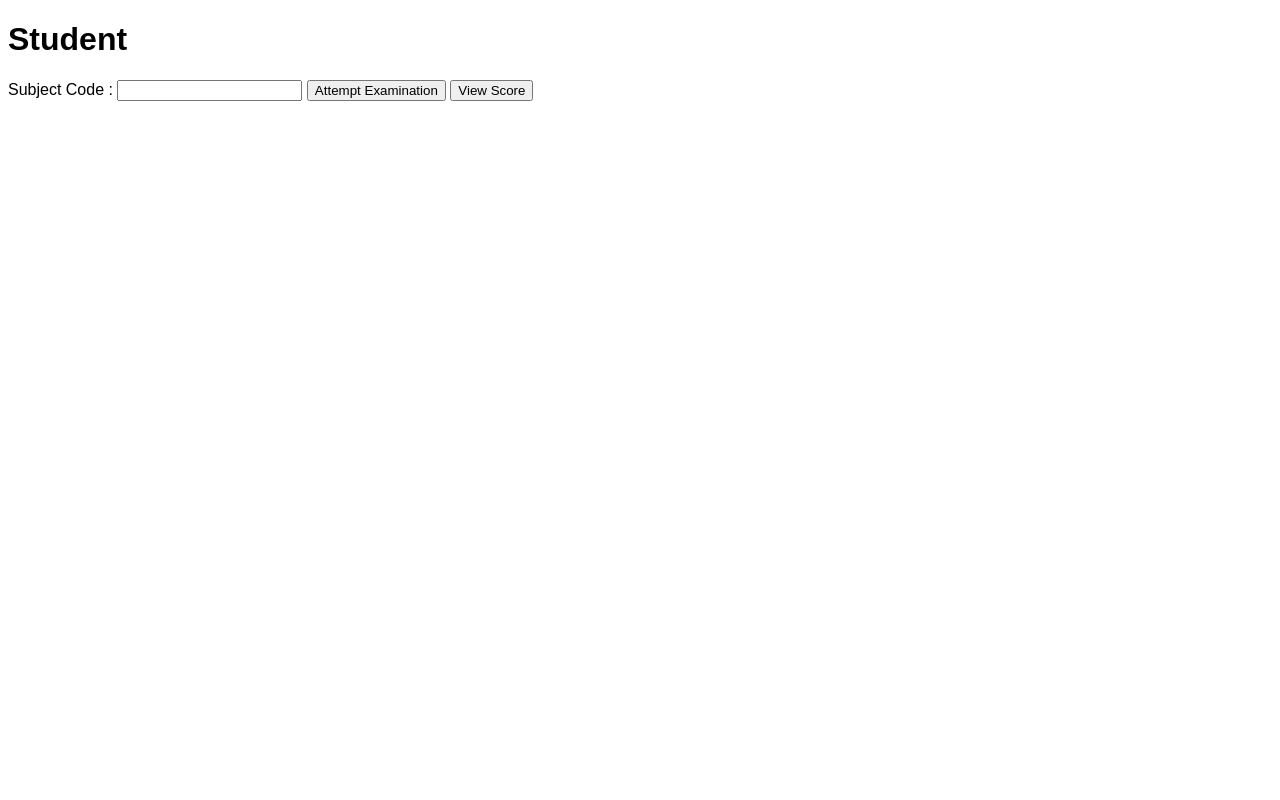
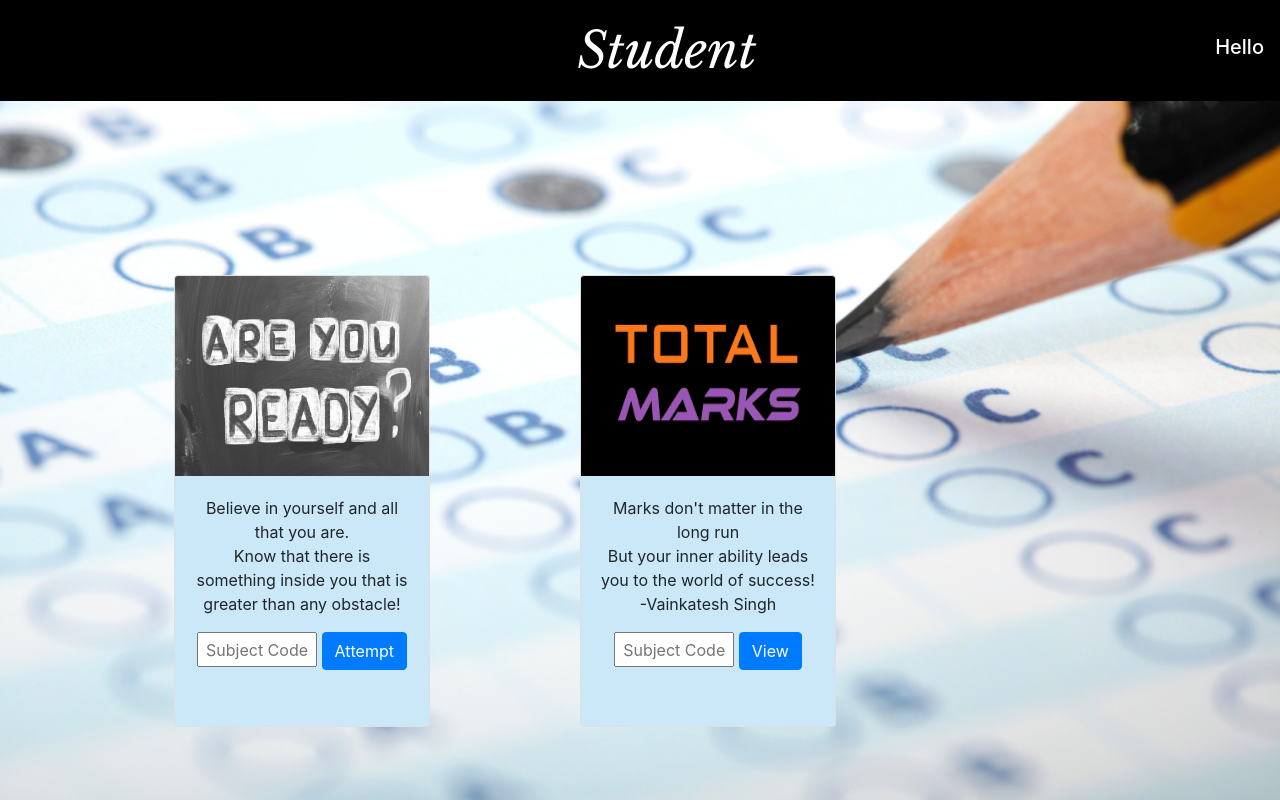
Before and after one commit to achint740/OnlineExamSystem, a website: page public/Student/index.html in a window 1280 px wide. Drawn offline with nearby package versions, Linux system fonts and the light colour scheme; no server answers.

Commit message:
Student_Portal_FrontEnd

```diff
--- a/public/Student/AttemptExam.js
+++ b/public/Student/AttemptExam.js
@@ -3,6 +3,8 @@ $(document).ready(()=>{
         if(data.username!=undefined){
             console.log("Welcome " + data.username);
             console.log(data.category);
+            $('#roll').html(data.username);
+            // $('.navbar').append("<button id='logout'>Logout</button>");
         }
         else{
             alert("Please Login");
@@ -134,7 +136,7 @@ function setCircleDasharray() {
 
 $('#attemptexam').on('click',()=>{
 
-    let code = $('#sub_code').val();
+    let code = $('#sub_code1').val();
 
     let obj = {
         sub_code : code
@@ -159,15 +161,15 @@ $('#getmarks').on('click',()=>{
     $('#three').show();
 
     let obj = {
-        sub_code : $('#sub_code').val()
+        sub_code : $('#sub_code2').val()
     }
 
     $.post('/marks/my',obj,(data)=>{
         //var marks = document.createTextNode(data.dataValues.marks_given);
         var m = document.createTextNode(data.marks_given);
-        // console.log(data.marks_given);
+        console.log(data);
         document.getElementById('myscore').appendChild(m);
-    })
+    });
 })
 
 function load_exam(obj){
--- a/public/Student/index.html
+++ b/public/Student/index.html
@@ -5,16 +5,50 @@
     <meta name="viewport" content="width=device-width, initial-scale=1.0">
     <title>Student</title>
     <link rel="stylesheet" href="style.css">
+    <link rel="stylesheet" href="https://stackpath.bootstrapcdn.com/bootstrap/4.5.2/css/bootstrap.min.css"
+    integrity="sha384-JcKb8q3iqJ61gNV9KGb8thSsNjpSL0n8PARn9HuZOnIxN0hoP+VmmDGMN5t9UJ0Z" crossorigin="anonymous">
+    <script src="https://stackpath.bootstrapcdn.com/bootstrap/4.3.1/js/bootstrap.min.js"
+    integrity="sha384-JjSmVgyd0p3pXB1rRibZUAYoIIy6OrQ6VrjIEaFf/nJGzIxFDsf4x0xIM+B07jRM" crossorigin="anonymous"></script>
+    <link href="https://fonts.googleapis.com/css2?family=Libre+Baskerville:ital@1&display=swap" rel="stylesheet">
 </head>
 <body>
 
-    <div id="one">
-        <h1>Student</h1>
+    <nav class="navbar navbar-light">
+        <span class="navbar-brand mb-0 h1" id="mynav">Student</span>
+        <h5 id="roll">Hello</h5>
+    </nav>
 
-        Subject Code : <input type="text" id="sub_code">
-        <button id="attemptexam">Attempt Examination</button>
+    <div id="one" class="container m-4 text-center">
+        <div class="row ">
 
-        <button id="getmarks">View Score</button>
+            <div class="card" style="width: 16rem;">
+                <img src="./Img/ready.jpg" class="card-img-top" alt="...">
+                <div class="card-body">
+                    <!-- <h5 class="card-title">Card title</h5> -->
+                    <p class="card-text">
+                        Believe in yourself and all that you are. <br>
+                        Know that there is something inside you that is greater than any obstacle!
+                    </p>
+                    <input id="sub_code1" type="text" placeholder="Subject Code">
+                    <a id="attemptexam" class="btn btn-primary">Attempt</a>
+                </div>
+            </div>
+
+            <div class="card" style="width: 16rem;">
+                <img src="./Img/marks.png" class="card-img-top" alt="...">
+                <div class="card-body">
+                    <!-- <h5 class="card-title">Student</h5> -->
+                    <p class="card-text">
+                        Marks don't matter in the long run <br>
+                        But your inner ability leads you to the world of success!
+                        -Vainkatesh Singh
+                    </p>
+                    <input id="sub_code2" type="text" placeholder="Subject Code">
+                    <a id="getmarks" class="btn btn-primary">View</a>
+                </div>
+            </div>
+
+        </div>
     </div>
 
     <form id="two" action="/exam/submit" method="POST">
@@ -22,8 +56,6 @@
         <div id="app"></div>
 
         <h1>Exam For : </h1>
-
-
 
     </form>
 
--- a/public/Student/style.css
+++ b/public/Student/style.css
@@ -1,5 +1,57 @@
 body {
     font-family: sans-serif;
+    background-image: url('./Img/st3.jpg');
+    background-size: cover;
+    background-repeat: no-repeat;
+
+}
+
+h5{
+  color: white;
+}
+
+.navbar{
+  background-color: black;
+  text-align: center;
+}
+
+.card{
+  text-align: center;
+  margin-top: 150px;
+  margin-left: 150px;
+  background-color: rgb(161, 233, 240);
+  border: 2px solid black;
+  border-radius: 30px;
+}
+
+.card-body{
+  background-color: rgb(203, 232, 248);
+  height: 250px;
+  /* font-weight: 300; */
+  /* color: rgb(82, 21, 139); */
+}
+
+img{
+  height: 200px;
+}
+
+#sub_code1{
+  width: 120px;
+  height: 35px;
+  text-align: center;
+}
+
+#sub_code2{
+  width: 120px;
+  height: 35px;
+  text-align: center;
+}
+
+#mynav{
+  font-size: 50px;
+  color: white;
+  font-family: 'Libre Baskerville', serif;
+  margin-left: 45%;
 }
 
 .base-timer {
```
Also changed, not shown: public/Student/Img/marks.png (added), public/Student/Img/ready.jpg (added), public/Student/Img/st1.jpg (added), public/Student/Img/st2.jpg (added), public/Student/Img/st3.jpg (added). Lines whose indentation alone changed are shown as unchanged.
